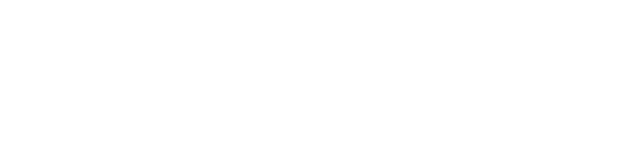
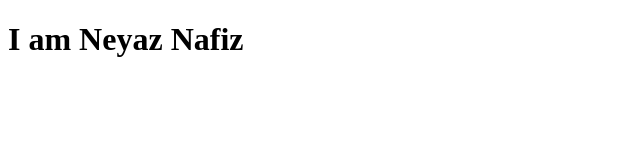
Before and after one commit to neyaznafiz/Git_Command, a plain HTML site: page index.html in a window 1280 px wide. Shown: the whole page, without its empty margins (0-640 px from the left). Drawn offline with Linux system fonts and the light colour scheme.

Commit message:
index.html file edited

```diff
--- a/index.html
+++ b/index.html
@@ -7,6 +7,6 @@
     <title>Document</title>
 </head>
 <body>
-
+    <h1>I am Neyaz Nafiz</h1>
 </body>
 </html>
```
